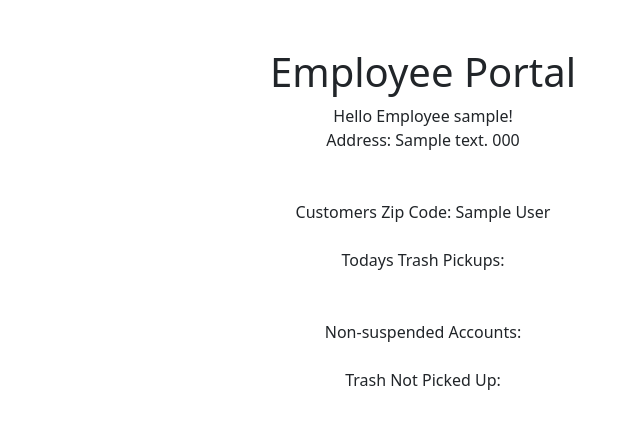
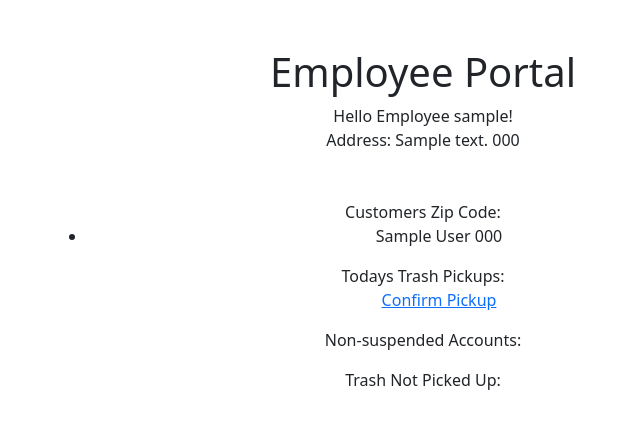
Before and after one commit to ya-boy-huck/Trash-Collector, a Django app: page /employees/ in a window 1280 px wide. Shown: the part 56-485 px from the top of the page, without its empty margins (217-857 px from the left). Run offline with Django 3.2, Linux system fonts and the light colour scheme; a user stored in the database is signed in; tables that the repository leaves empty hold one stand-in row (values such as "Sample post").

Commit message:
Got the customers info for todays pickups and non suspended account in the employee index

```diff
--- a/trash_collector/employees/templates/employees/charge.html
+++ b/trash_collector/employees/templates/employees/charge.html
@@ -1,4 +1,4 @@
-{% extends 'employees/employee_base.html' %}
+{% extends 'base.html' %}
 
 {% block title %} Confirm Pickup {% endblock %}
 
--- a/trash_collector/employees/templates/employees/daily_tasks.html
+++ b/trash_collector/employees/templates/employees/daily_tasks.html
@@ -46,7 +46,7 @@
                             <td>{{ customer.zip_code }}</td>
                             <td>{{ customer.weekly_pickup}}</td>
                             <td>${{ customer.current_balance }}</td>
-                            <td><input type = 'submit' value='Confirm'></td>
+                            <td><a href="{% url 'employees:charge' %}">Confirm</a></td>
                         </tr>
                         {% endfor %}
                         </tbody>
--- a/trash_collector/employees/templates/employees/index.html
+++ b/trash_collector/employees/templates/employees/index.html
@@ -11,21 +11,33 @@
     <br />
     <br />
     Customers Zip Code:
-    {% for customer in pickups_by_zip %}
-    <td>{{ customer.name }}</td>
-      {% endfor %}
-    <br />
-    <br />
-    Todays Trash Pickups: <table> <br>{% for customer in pickups %}<a href="{% url 'employees:daily_tasks' %}">Confirm Pickup</a>
-    <td>{{ customer.name }}</td>
-    <td>{{ customer.weekly_pickup }}</td>
-      {% endfor %}
-    </table>
-    <br />
-    <br />
+    <ul>
+      <li>
+       {% for customer in pickups_by_zip %}
+       {{ customer.name }} {{ customer.zip_code }}
+       <br>
+       {% endfor %}
+      </li>
+    </ul>
+    Todays Trash Pickups:
+    <ul>
+      <l1>
+        {% for customer in pickups_by_pickup_date %}
+         Name: {{ customer.name }} has a weekly pick up on {{ customer.weekly_pickup }}
+         <br>
+         {% endfor %}<a href="{% url 'employees:daily_tasks' %}">Confirm Pickup</a>
+      </l1>
+    </ul>
+
     Non-suspended Accounts:
-    <br />
-    <br />
+    <ul>
+      <l1>
+        {% for customer in pickups_non_suspend %}
+         Name: {{ customer.name }}  {{ customer.suspend_start}} to {{ customer.suspend_end }}
+         <br>
+         {% endfor %}
+      </l1>
+    </ul>
     Trash Not Picked Up:
 
 
--- a/trash_collector/employees/urls.py
+++ b/trash_collector/employees/urls.py
@@ -10,5 +10,5 @@ urlpatterns = [
     path('new/', views.create, name="create"),
     path('edit_profile/', views.edit_profile, name="edit_profile"),
     path('daily_tasks/', views.select_day, name='daily_tasks'),
-    path('charge/<int:user_id>', views.confirm, name='charge')
+    path('charge/', views.confirm, name='charge')
 ]
--- a/trash_collector/employees/views.py
+++ b/trash_collector/employees/views.py
@@ -20,14 +20,15 @@ def index(request):
         day_of_week = calendar.day_name[today.weekday()]
         pickups_by_zip = Customer.objects.filter(zip_code__contains = logged_in_employee.zip_code) #This grabs all the customers with the employees zipcode
         pickups_by_pickup_date = pickups_by_zip.filter(weekly_pickup = day_of_week) | pickups_by_zip.filter(one_time_pickup = today) #This is where we determine if today is the pickup day or extra pickup
-        pickups = pickups_by_pickup_date.exclude(suspend_start__lt = today, suspend_end__gt = today) #This exclues all suspended accounts
+        pickups_non_suspend = pickups_by_pickup_date.exclude(suspend_start__lt = today, suspend_end__gt = today) #This exclues all suspended accounts
         #confirm sets last pick up.
 
         context = {
             'logged_in_employee': logged_in_employee,
             'today': today,
-            'pickups' : pickups,
-            'pickups_by_zip': pickups_by_zip
+            'pickups_by_zip': pickups_by_zip,
+            'pickups_by_pickup_date':pickups_by_pickup_date,
+            'pickups_non_suspend': pickups_non_suspend
         }
 
         return render(request, 'employees/index.html', context)
@@ -67,8 +68,8 @@ def edit_profile(request):
 
 def confirm(request, user_id):
     Customers = apps.get_model('customers.Customer')
-    charge_customer = Customers.objects.get(pk = user_id)
-    context = { 'charge_customer': charge_customer}
+    charge_customer = Customers.objects.get(pk=user_id)
+    context = {'charge_customer': charge_customer}
 
     if request.method == 'POST':
         charge_customer.balance += 20
@@ -85,12 +86,12 @@ def select_day(request):
     pickup_customers = Customers.objects.all()
     current_day = str(date.today())
     weekday = request.POST.get('day_of_the_week')
-    pickups = []
 
-    context = { 'pickups': pickups,
+
+    context = {
                 'pickup_customers': pickup_customers,
                 'weekday': weekday
     }
     if request.method == 'POST':
-        return('employees:charge')
+        return HttpResponseRedirect(reverse('employees:charge/'))
     return render(request, 'employees/daily_tasks.html', context)
```
